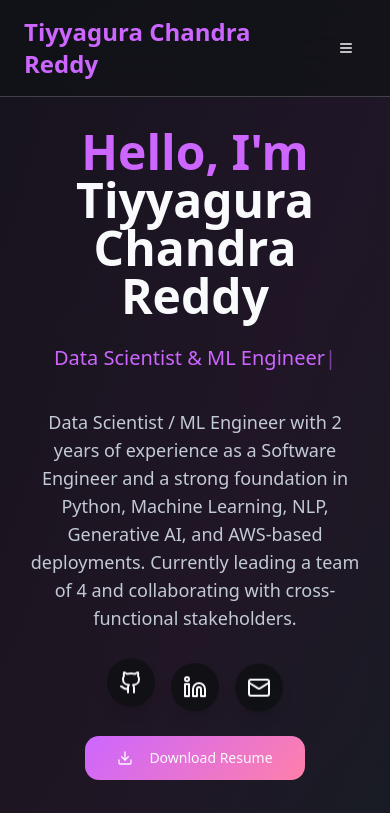
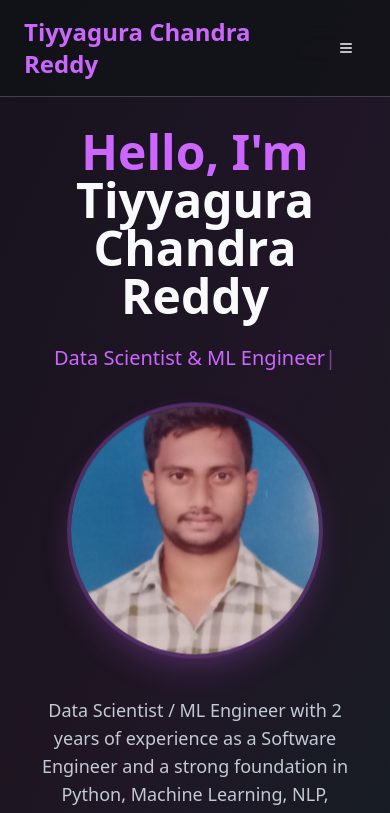
Before and after one commit to tchandrareddy21/tchandrareddy21.github.io, a React (Vite) app: page / in a window 390 px wide. Shown: the top 813 px of the page. Built offline with nearby package versions, Linux system fonts and the light colour scheme.

Commit message:
Adjust intro section layout
Update intro section layout for mobile and tablet views to display the profile image after the designation, while maintaining the desktop layout. Ensure the design is responsive and visually appealing across all breakpoints.

```diff
--- a/src/components/Portfolio.tsx
+++ b/src/components/Portfolio.tsx
@@ -357,7 +357,8 @@ const Portfolio = () => {
         <div className="absolute inset-0 gradient-hero opacity-50"></div>
         <div className="container mx-auto px-6 py-32 relative z-10">
           <div className="flex flex-col lg:flex-row items-center justify-between gap-12">
-            <div className="flex-1 flex justify-center lg:justify-end animate-scale-in order-2 lg:order-2">
+            {/* Desktop Profile Image - Left Side */}
+            <div className="hidden lg:flex flex-1 justify-end animate-scale-in">
               <div className="relative">
                 <div className="w-80 h-80 rounded-full overflow-hidden border-4 border-primary/30 shadow-card hover-glow animate-float">
                   <img
@@ -369,7 +370,9 @@ const Portfolio = () => {
                 <div className="absolute -inset-4 rounded-full bg-gradient-primary opacity-20 blur-xl"></div>
               </div>
             </div>
-            <div className="flex-1 text-center lg:text-left animate-fade-in-up order-1 lg:order-1">
+
+            {/* Text Content */}
+            <div className="flex-1 text-center lg:text-left animate-fade-in-up">
               <h1 className="text-5xl lg:text-7xl font-bold mb-6">
                 <span className="text-primary">
                   Hello, I'm
@@ -383,6 +386,21 @@ const Portfolio = () => {
                   <span className="animate-pulse">|</span>
                 </span>
               </div>
+
+              {/* Mobile/Tablet Profile Image - After Designation */}
+              <div className="lg:hidden flex justify-center mb-8 animate-scale-in">
+                <div className="relative">
+                  <div className="w-64 h-64 rounded-full overflow-hidden border-4 border-primary/30 shadow-card hover-glow animate-float">
+                    <img
+                      src={profilePhoto}
+                      alt="Tiyyagura Chandra Reddy"
+                      className="w-full h-full object-cover"
+                    />
+                  </div>
+                  <div className="absolute -inset-4 rounded-full bg-gradient-primary opacity-20 blur-xl"></div>
+                </div>
+              </div>
+
               <p className="text-lg text-muted-foreground mb-8 max-w-2xl">
                 Data Scientist / ML Engineer with 2 years of experience as a Software Engineer and a strong foundation in Python, Machine Learning, NLP, Generative AI, and AWS-based deployments. Currently leading a team of 4 and collaborating with cross-functional stakeholders.
               </p>
```
